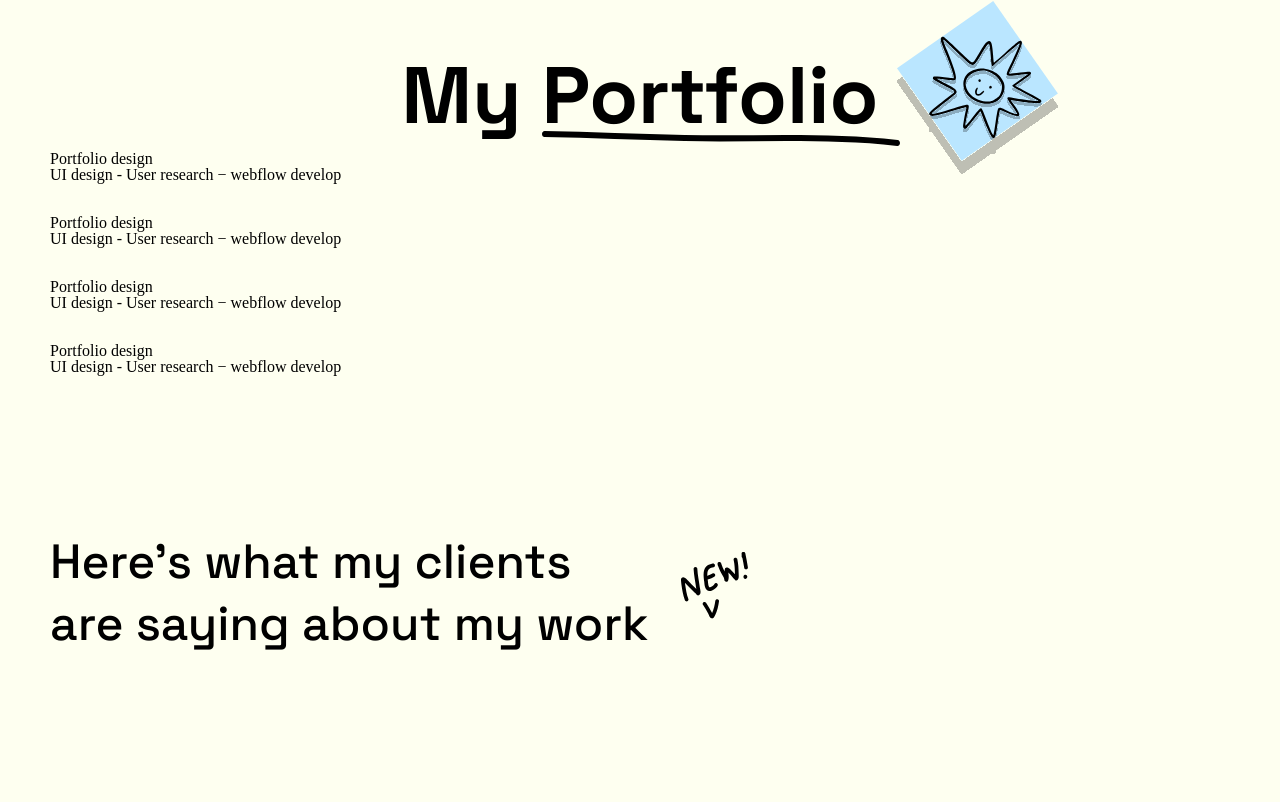
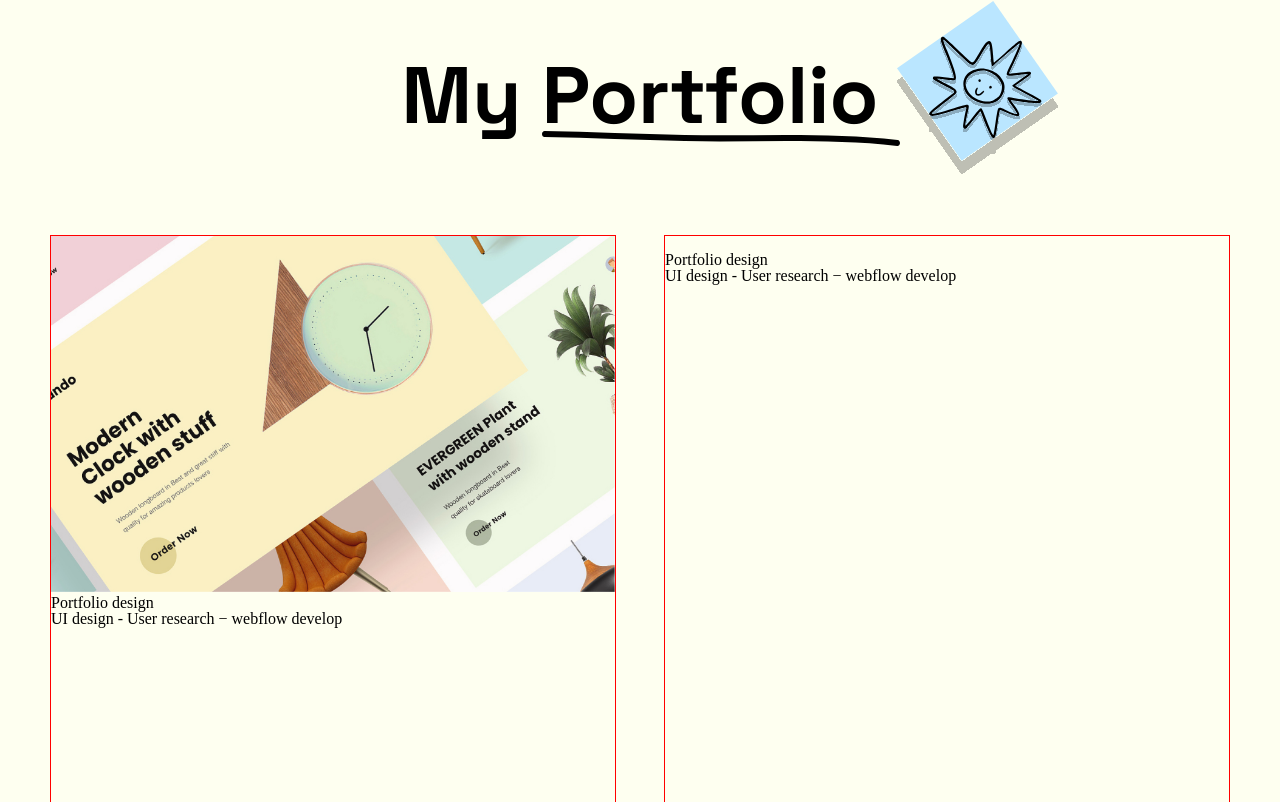
Before and after one commit to s2yeji/project_re, a plain HTML site: page index.html in a window 1280 px wide. Shown: the part 2551-3353 px from the top of the page. Drawn offline with Linux system fonts and the light colour scheme.

Commit message:
2024-03-29

```diff
--- a/css/common.css
+++ b/css/common.css
@@ -390,6 +390,7 @@ main section:nth-of-type(4) h2 {
   font-family: 'space grotesk';
   font-weight: 700;
   font-size: 80px;
+  margin-bottom: 100px;
 }
 main section:nth-of-type(4) h2 span {
   position: relative;
@@ -406,6 +407,21 @@ main section:nth-of-type(4) h2 span::after {
   position: absolute;
   right: -180px;
   bottom: -40px;
+}
+main section:nth-of-type(4) ul {
+  display: grid;
+  grid-template-columns: repeat(2, 1fr);
+  grid-auto-rows: 600px;
+  gap: 3rem;
+}
+main section:nth-of-type(4) li {
+  border: 1px solid red;
+  /* background-image: url(../img/Frame.svg);
+  background-repeat: no-repeat;
+  background-position: center; */
+}
+main section:nth-of-type(4) li > div img {
+  width: 100%;
 }
 
 main section:nth-of-type(5) {
@@ -435,6 +451,7 @@ main section:nth-of-type(5) li {
   background-color: var(--white);
   padding: 40px;
   min-height: 300px;
+  height: fit-content;
   box-shadow: 7px 7px 0 var(--shadow);
   z-index: 10;
 }
--- a/index.html
+++ b/index.html
@@ -505,7 +505,7 @@
             <h2>My <span>Portfolio</span></h2>
             <ul>
               <li>
-                <div><img src="" alt="" /></div>
+                <div><img src="./img/pic1.jpg" alt="" /></div>
                 <h3>Portfolio design</h3>
                 <p>UI design - User research &#8722; webflow develop</p>
                 <a href="#"><img src="" alt="" /></a>
```
Also changed, not shown: img/Frame.svg (added), img/pic1.jpg (added).
